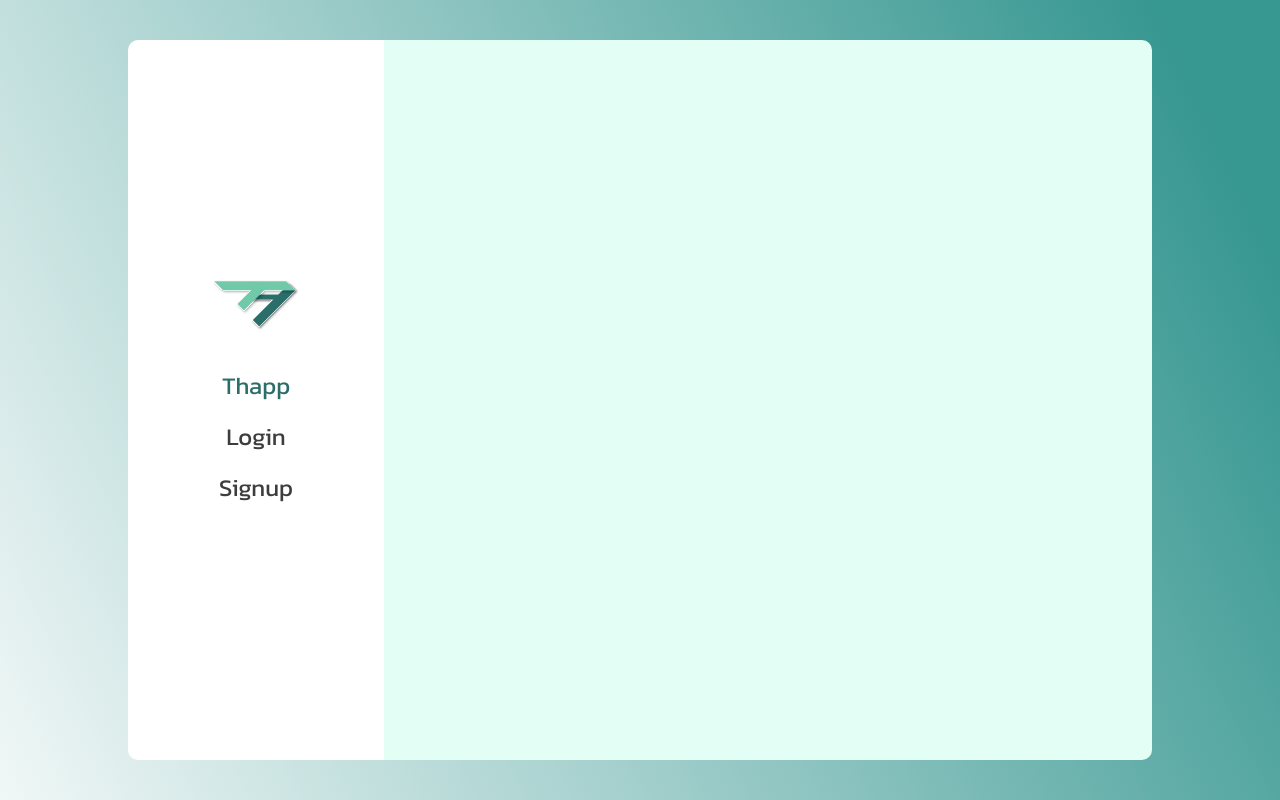
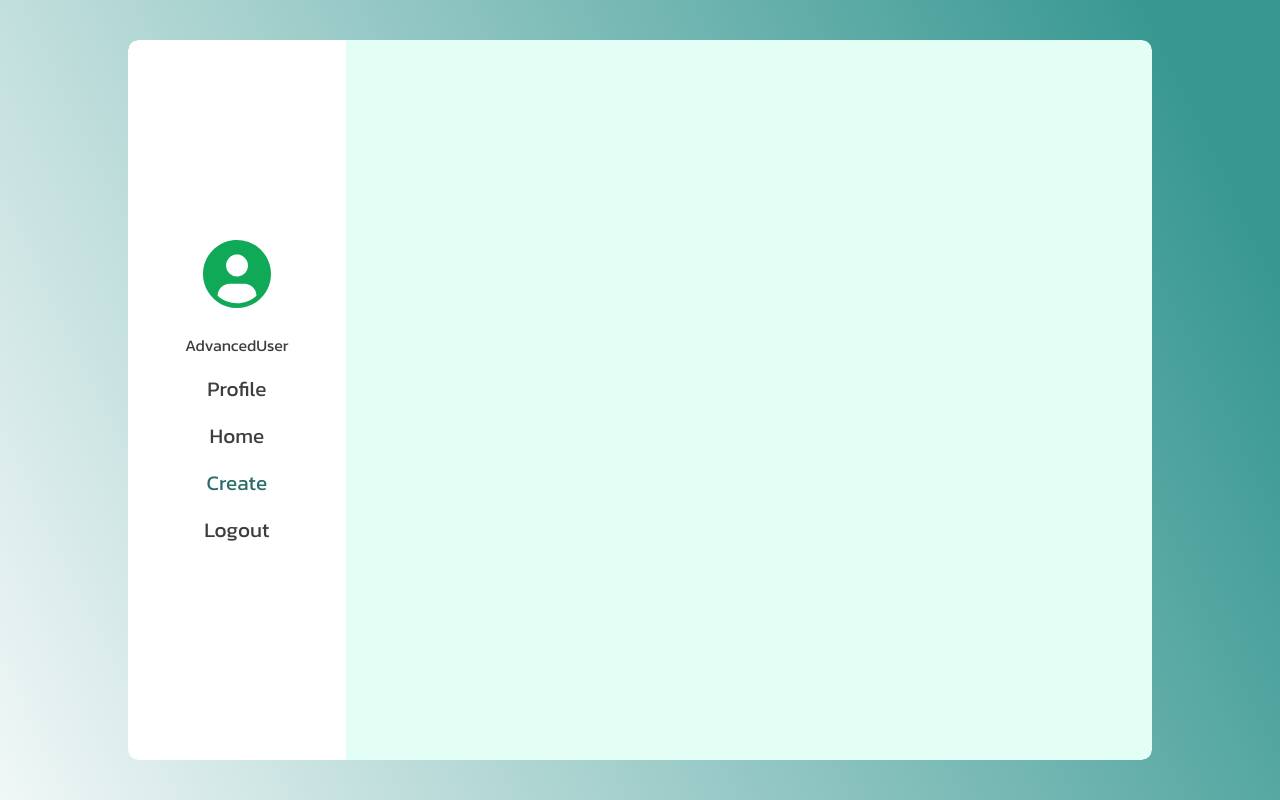
Before and after one commit to Niclas-Gustafsson/u04-todo-app-Niclas-Gustafsson, a PHP site: page /create_note.php in a window 1280 px wide. Run offline with PHP 8.4, Linux system fonts and the light colour scheme.

Commit message:
Add create-note files

```diff
--- a/app/public/create_note.php
+++ b/app/public/create_note.php
@@ -18,22 +18,30 @@
     <link rel="stylesheet" href="/css/main.css">
     <title>Create note</title>
 </head>
-<body class="signup-body">
-<main class="signup-main">
+<body class="home-body">
+<main class="home-main">
         <section class="container">
-            <nav class="nav">
-                <div class="logo-wrapper nav-left">
-                    <a href="index.php"><img class="logo" src="./sass/dist/images/thapp-logo.svg" alt=""></a>
-                </div>
+        <nav class="nav">
+                <!-- <div class="logo-wrapper nav-left">
+                    <a href="index.php"><img class="logo" src="./images/thapp-logo.svg" alt="Thapp logo"></a>
+                </div> -->
                 <div id="hamburger" class="hamburger">
                     <span class="hamburger__lines"></span>
                 </div>
                 <div class="navigation nav-right">
 
                     <ul class="nav-items">
-                        <li class="nav-item"><a class="nav-item__links active" href="index.php">Thapp</a></li>
-                        <li class="nav-item"><a class="nav-item__links" href="login.php">Login</a></li>
-                        <li class="nav-item"><a class="nav-item__links" href="signup.php">Signup</a></li>
+                        <li class="nav-item"><a class="nav-item__links" href="profile.php"><img src="./images/profile-default.svg" alt=""></a></li>
+
+                        <li class="nav-item"><a class="nav-item__links profile-name" href="profile.php">AdvancedUser</a></li>
+
+                        <li class="nav-item"><a class="nav-item__links" href="profile.php">Profile</a></li>
+
+                        <li class="nav-item"><a class="nav-item__links" href="home.php">Home</a></li>
+
+                        <li class="nav-item"><a class="nav-item__links active" href="create_note.php">Create</a></li>
+
+                        <li class="nav-item"><a class="nav-item__links" href="logout.php">Logout</a></li>
                     </ul>
                 </div>
             </nav>
--- a/app/public/css/main.css
+++ b/app/public/css/main.css
@@ -726,7 +726,7 @@ main .container .main-dashboard .login-direct a {
   }
   .home-main .container .main-dashboard-profile .dashboard-body {
     height: 100%;
-    width: 90%;
+    width: 80%;
     display: -webkit-box;
     display: -ms-flexbox;
     display: flex;
--- a/app/public/profile.php
+++ b/app/public/profile.php
@@ -17,7 +17,7 @@
     <link rel="stylesheet" href="/css/main.css">
     <title>Profile</title>
 </head>
-<body class="">
+<body class="home-body">
 <main class="home-main">
         <section class="container">
         <nav class="nav">
--- /dev/null
+++ b/app/sass/layout/_create_note-responsive.scss
@@ -0,0 +1,3 @@
+@include media-desktop {
+
+}
--- a/app/sass/layout/_profile-responsive.scss
+++ b/app/sass/layout/_profile-responsive.scss
@@ -15,7 +15,7 @@
                 border-radius: 0 10px 10px 0;
                 .dashboard-body {
                     height: 100%;
-                    width:90%;
+                    width:80%;
                     display: flex;
                     flex-direction: row;
                     padding-bottom: 1rem;
--- a/app/sass/main.scss
+++ b/app/sass/main.scss
@@ -12,6 +12,7 @@
 @import './pages/login';
 @import './pages/home';
 @import './pages/profile';
+@import './pages/create_note';
 //Layout - responsive
 
 @import './layout/responsive';
@@ -19,3 +20,4 @@
 @import './layout/login-responsive';
 @import './layout/home-responsive';
 @import './layout/profile-responsive';
+@import './layout/create_note-responsive';
```
Also changed, not shown: app/public/css/main.min.css, app/sass/pages/_create_note.scss (added), 2 other files.
